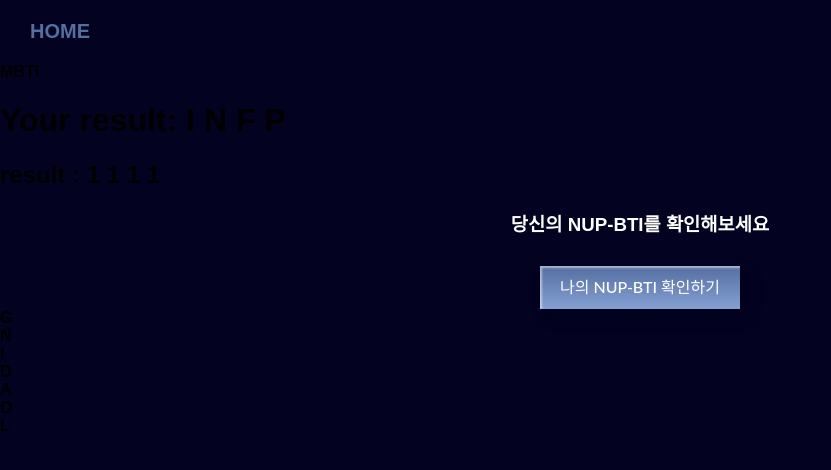
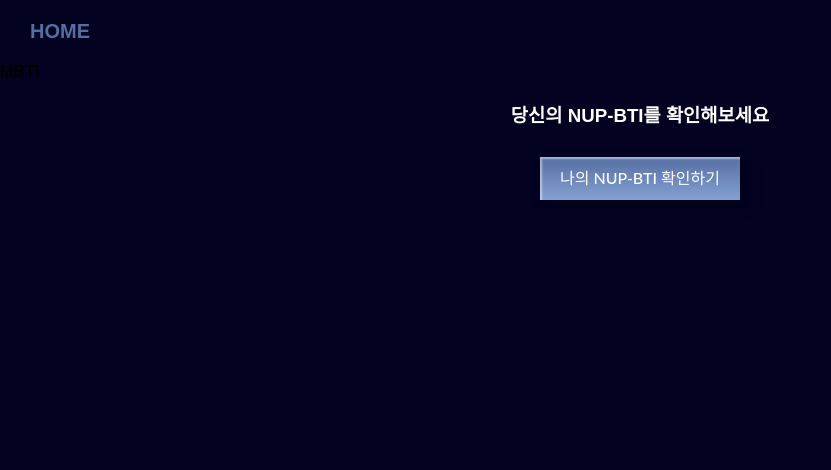
Before and after one commit to minjoo0729/mbti, a React (Create React App) app: page /answer/1/1/1/1 in a window 1280 px wide. Shown: the top 470 px of the page, without its empty margins (0-831 px from the left). Built offline with nearby package versions, Linux system fonts and the light colour scheme; the HTML template or start-up script is replaced by a standard one.

Commit message:
Find extra message and deleted

```diff
--- a/src/pages/answer.js
+++ b/src/pages/answer.js
@@ -69,16 +69,7 @@ const Answer = () => {
 
   return (
     <div id="load">
-        <h1>Your result: {modifiedIE} {modifiedNS} {modifiedFT} {modifiedPJ}</h1>
-        <h2>result : {IE} {NS} {FT} {PJ} </h2>
         <Result result={result} mbti = {mbti}/>
-        <div>G</div>
-        <div>N</div>
-        <div>I</div>
-        <div>D</div>
-        <div>A</div>
-        <div>O</div>
-        <div>L</div>
     </div>
   );
 };
```
Also changed, not shown: public/manifest.json.
